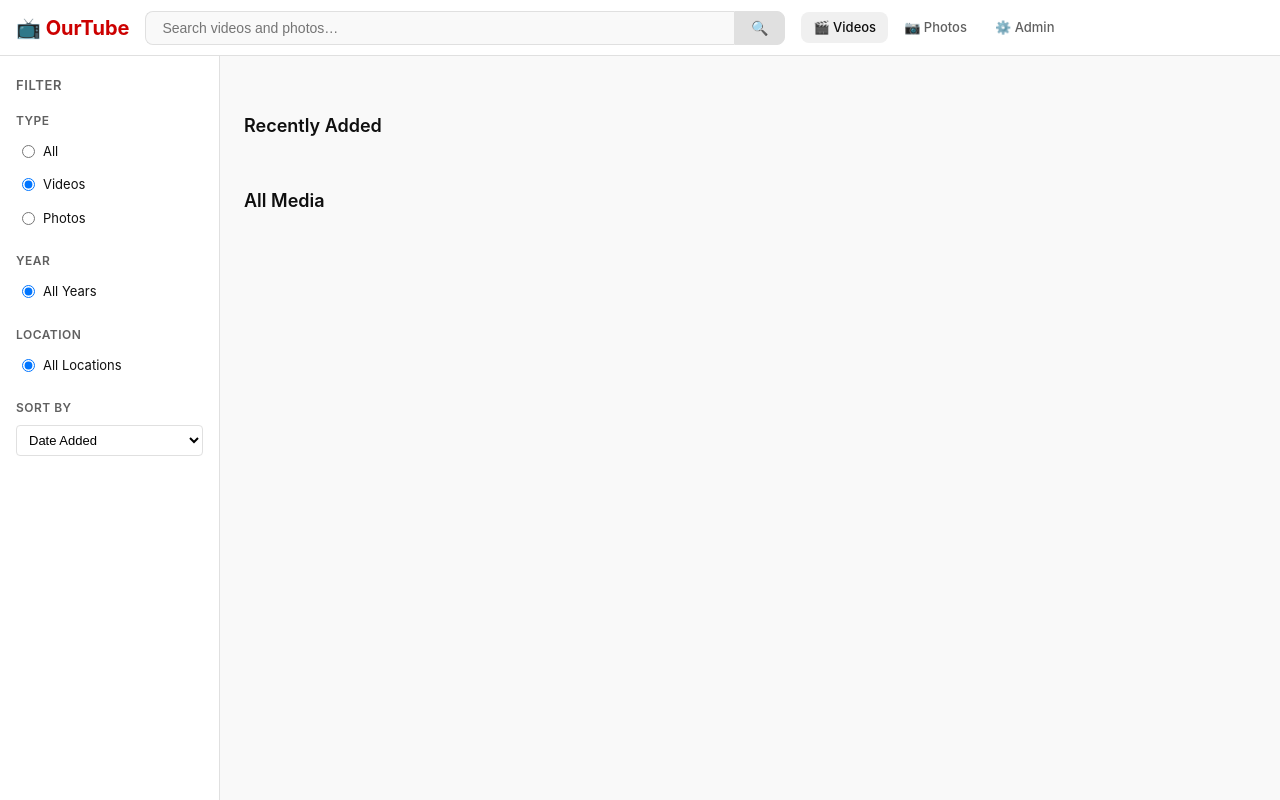
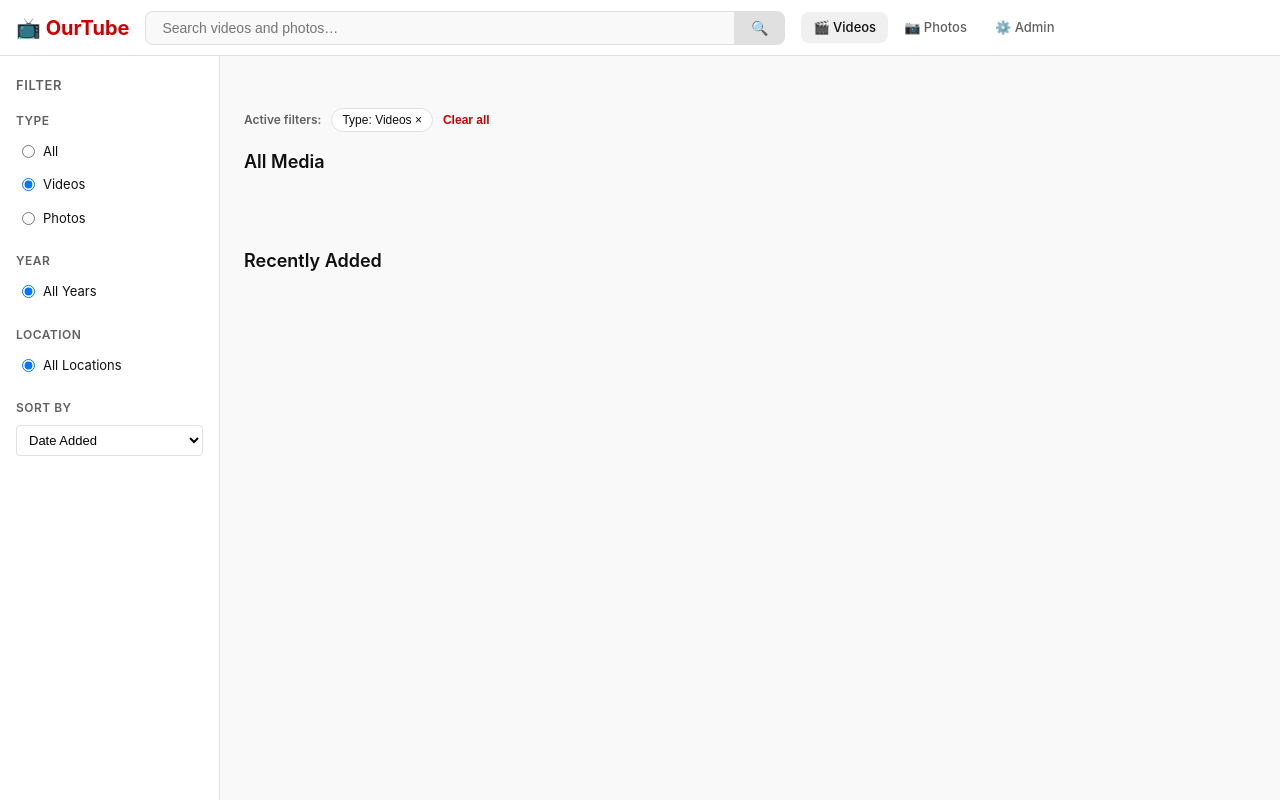
Before and after one commit to hblanck/ourtube, a website: page public/index.html in a window 1280 px wide. Both pictures are taken after a click on the label "Videos". Drawn offline with Linux system fonts and the light colour scheme; no server answers.

Commit message:
feat: implement active filters UI and functionality for media sections

```diff
--- a/public/css/main.css
+++ b/public/css/main.css
@@ -175,6 +175,44 @@ a { color: inherit; text-decoration: none; }
   color: var(--text-muted);
   margin-bottom: 16px;
   padding: 8px 0;
+}
+
+.active-filters {
+  display: flex;
+  align-items: center;
+  flex-wrap: wrap;
+  gap: 8px;
+  margin: -4px 0 16px;
+}
+
+.active-filters-label {
+  font-size: 12px;
+  color: var(--text-muted);
+  font-weight: 600;
+  margin-right: 2px;
+}
+
+.filter-chip {
+  border: 1px solid var(--border);
+  background: var(--surface);
+  color: var(--text);
+  border-radius: 999px;
+  font-size: 12px;
+  padding: 4px 10px;
+  line-height: 1.2;
+}
+
+.filter-chip--clear {
+  border: none;
+  background: transparent;
+  color: var(--accent);
+  cursor: pointer;
+  font-weight: 600;
+  padding: 4px 2px;
+}
+
+.filter-chip--clear:hover {
+  color: var(--accent-hover);
 }
 
 /* ── Section Titles ──────────────────────────────────────── */
--- a/public/index.html
+++ b/public/index.html
@@ -64,11 +64,7 @@
 
     <main class="main-content">
       <div id="stats-bar" class="stats-bar"></div>
-
-      <section class="featured-section" id="featured-section">
-        <h2 class="section-title">Recently Added</h2>
-        <div class="video-grid" id="featured-grid"></div>
-      </section>
+      <div id="active-filters" class="active-filters" style="display:none"></div>
 
       <section class="all-media-section">
         <h2 class="section-title" id="grid-title">All Media</h2>
@@ -78,6 +74,11 @@
           <p id="end-message" style="display:none;color:#888;text-align:center">No more items</p>
         </div>
       </section>
+
+      <section class="featured-section" id="featured-section">
+        <h2 class="section-title">Recently Added</h2>
+        <div class="video-grid" id="featured-grid"></div>
+      </section>
     </main>
   </div>
 
--- a/public/js/app.js
+++ b/public/js/app.js
@@ -8,6 +8,14 @@
   let loading = false;
   let hasMore = true;
   let currentFilters = { type: FORCE_TYPE || '', year: '', location: '', sort: 'indexed_at' };
+  const sortLabels = {
+    indexed_at: 'Date Added',
+    created_at: 'Date Created',
+    friendly_name: 'Name',
+    view_count: 'Most Viewed',
+    duration: 'Duration',
+    size: 'Size'
+  };
 
   // ── Utility ──────────────────────────────────────────────
   function escHtml(str) {
@@ -32,6 +40,85 @@
     if (gb >= 1) return gb.toFixed(1) + ' GB';
     const mb = bytes / 1e6;
     return mb.toFixed(0) + ' MB';
+  }
+
+  function setRadioValue(name, value) {
+    document.querySelectorAll(`input[name="${name}"]`).forEach(input => {
+      input.checked = input.value === value;
+    });
+  }
+
+  function syncFilterControls() {
+    setRadioValue('type', currentFilters.type);
+    setRadioValue('year', currentFilters.year);
+    setRadioValue('location', currentFilters.location);
+
+    const sortSel = document.getElementById('sort-select');
+    if (sortSel) sortSel.value = currentFilters.sort;
+  }
+
+  function renderActiveFilters() {
+    const bar = document.getElementById('active-filters');
+    if (!bar) return;
+
+    const chips = [];
+    if (!FORCE_TYPE && currentFilters.type) {
+      chips.push({ key: 'type', label: `Type: ${currentFilters.type === 'video' ? 'Videos' : 'Photos'}` });
+    }
+    if (currentFilters.year) chips.push({ key: 'year', label: `Year: ${currentFilters.year}` });
+    if (currentFilters.location) chips.push({ key: 'location', label: `Location: ${currentFilters.location}` });
+    if (currentFilters.sort && currentFilters.sort !== 'indexed_at') {
+      chips.push({ key: 'sort', label: `Sort: ${sortLabels[currentFilters.sort] || currentFilters.sort}` });
+    }
+
+    if (chips.length === 0) {
+      bar.style.display = 'none';
+      bar.innerHTML = '';
+      return;
+    }
+
+    bar.style.display = 'flex';
+    bar.innerHTML = '';
+
+    const label = document.createElement('span');
+    label.className = 'active-filters-label';
+    label.textContent = 'Active filters:';
+    bar.appendChild(label);
+
+    chips.forEach(chip => {
+      const btn = document.createElement('button');
+      btn.type = 'button';
+      btn.className = 'filter-chip';
+      btn.textContent = `${chip.label} ×`;
+      btn.addEventListener('click', () => {
+        if (chip.key === 'sort') {
+          currentFilters.sort = 'indexed_at';
+        } else {
+          currentFilters[chip.key] = '';
+        }
+        syncFilterControls();
+        renderActiveFilters();
+        loadMedia(true);
+      });
+      bar.appendChild(btn);
+    });
+
+    const clearBtn = document.createElement('button');
+    clearBtn.type = 'button';
+    clearBtn.className = 'filter-chip filter-chip--clear';
+    clearBtn.textContent = 'Clear all';
+    clearBtn.addEventListener('click', () => {
+      currentFilters = {
+        type: FORCE_TYPE || '',
+        year: '',
+        location: '',
+        sort: 'indexed_at'
+      };
+      syncFilterControls();
+      renderActiveFilters();
+      loadMedia(true);
+    });
+    bar.appendChild(clearBtn);
   }
 
   // ── Card Builder ─────────────────────────────────────────
@@ -151,7 +238,12 @@
       const years = await res.json();
       years.forEach(({ year }) => {
         const label = document.createElement('label');
-        label.innerHTML = `<input type="radio" name="year" value="${year}" /> ${year}`;
+        const input = document.createElement('input');
+        input.type = 'radio';
+        input.name = 'year';
+        input.value = String(year);
+        label.appendChild(input);
+        label.appendChild(document.createTextNode(` ${year}`));
         container.appendChild(label);
       });
     } catch { /* ignore */ }
@@ -165,7 +257,12 @@
       const locs = await res.json();
       locs.slice(0, 20).forEach(({ location }) => {
         const label = document.createElement('label');
-        label.innerHTML = `<input type="radio" name="location" value="${escHtml(location)}" /> ${escHtml(location)}`;
+        const input = document.createElement('input');
+        input.type = 'radio';
+        input.name = 'location';
+        input.value = String(location);
+        label.appendChild(input);
+        label.appendChild(document.createTextNode(` ${location}`));
         container.appendChild(label);
       });
     } catch { /* ignore */ }
@@ -175,21 +272,21 @@
     document.querySelectorAll('input[name="type"]').forEach(el => {
       el.addEventListener('change', () => {
         currentFilters.type = FORCE_TYPE || el.value;
+        renderActiveFilters();
         loadMedia(true);
       });
     });
 
-    document.querySelectorAll('input[name="year"]').forEach(el => {
-      el.addEventListener('change', () => {
-        currentFilters.year = el.value;
+    // Use event delegation for dynamically loaded year/location radios.
+    document.addEventListener('change', e => {
+      if (e.target.name === 'year') {
+        currentFilters.year = e.target.value;
+        renderActiveFilters();
         loadMedia(true);
-      });
-    });
-
-    // Use event delegation for location radios (loaded async)
-    document.addEventListener('change', e => {
+      }
       if (e.target.name === 'location') {
         currentFilters.location = e.target.value;
+        renderActiveFilters();
         loadMedia(true);
       }
     });
@@ -198,6 +295,7 @@
     if (sortSel) {
       sortSel.addEventListener('change', () => {
         currentFilters.sort = sortSel.value;
+        renderActiveFilters();
         loadMedia(true);
       });
     }
@@ -210,6 +308,8 @@
   async function init() {
     bindFilters();
     await Promise.all([loadFeatured(), loadStats(), loadYearFilter(), loadLocationFilter()]);
+    syncFilterControls();
+    renderActiveFilters();
     await loadMedia(true);
   }
 
```
Also changed, not shown: public/photos.html (+1 -0 lines).
